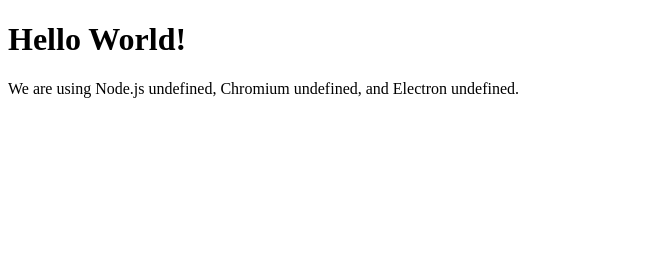
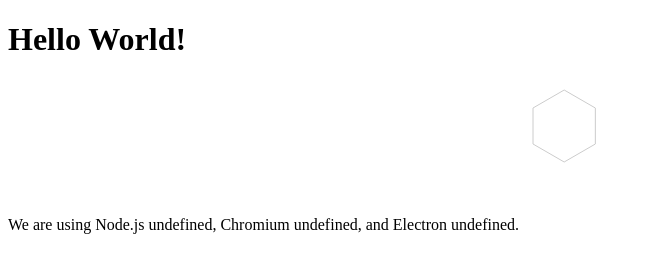
Before and after one commit to aarongaither/hexmapper, an Electron app: page index.html in a window 800 px wide. Shown: the whole page, without its empty margins (0-651 px from the left). Drawn offline with Linux system fonts and the light colour scheme; no server answers.

Commit message:
basic canvas and hex function

```diff
--- /dev/null
+++ b/canvas.js
@@ -0,0 +1,57 @@
+const canvas = document.getElementById('canvas');
+const ctx = canvas.getContext('2d');
+
+function drawTestSquares(ctx) {
+      ctx.fillStyle = 'rgb(200, 0, 0)';
+      ctx.fillRect(10, 10, 50, 50);
+
+      ctx.fillStyle = 'rgba(0, 0, 200, 0.5)';
+      ctx.fillRect(30, 30, 50, 50);
+}
+
+const drawHexagon = hexProps => ({ ctx, x, y, fill }) => {
+    const {
+        hexRadius, sideLength, hexHeight,
+        hexRectangleHeight, hexRectangleWidth,
+    } = hexProps;
+
+    ctx.beginPath();
+    ctx.moveTo(x + hexRadius, y);
+    ctx.lineTo(x + hexRectangleWidth, y + hexHeight);
+    ctx.lineTo(x + hexRectangleWidth, y + hexHeight + sideLength);
+    ctx.lineTo(x + hexRadius, y + hexRectangleHeight);
+    ctx.lineTo(x, y + sideLength + hexHeight);
+    ctx.lineTo(x, y + hexHeight);
+    ctx.closePath();
+
+    if (fill) {
+        ctx.fillStyle = 'rgb(200, 0, 0)';
+        ctx.fill();
+    }
+    else {
+        ctx.strokeStyle = "#CCCCCC";
+        ctx.lineWidth = 1;
+        ctx.stroke();
+    }
+}
+
+const hexagonAngle = 0.523598776; // 30 degrees in radians
+const sideLength = 36;
+const boardWidth = 10;
+const boardHeight = 10;
+const hexHeight = Math.sin(hexagonAngle) * sideLength;
+const hexRadius = Math.cos(hexagonAngle) * sideLength;
+const hexRectangleHeight = sideLength + 2 * hexHeight;
+const hexRectangleWidth = 2 * hexRadius;
+
+const hexProps = {
+    sideLength,
+    hexHeight,
+    hexRadius,
+    hexRectangleHeight,
+    hexRectangleWidth
+};
+
+const hexFunc = drawHexagon(hexProps);
+
+hexFunc({ ctx, x: 10, y: 10 });
--- a/index.html
+++ b/index.html
@@ -10,10 +10,11 @@
     We are using Node.js <script>document.write(process.versions.node)</script>,
     Chromium <script>document.write(process.versions.chrome)</script>,
     and Electron <script>document.write(process.versions.electron)</script>.
-
+    <canvas id="canvas" width="150" height="150"></canvas>
     <script>
       // You can also require other files to run in this process
-      require('./renderer.js')
+      // require('./renderer.js')
+      require('./canvas.js')
     </script>
   </body>
 </html>
```
